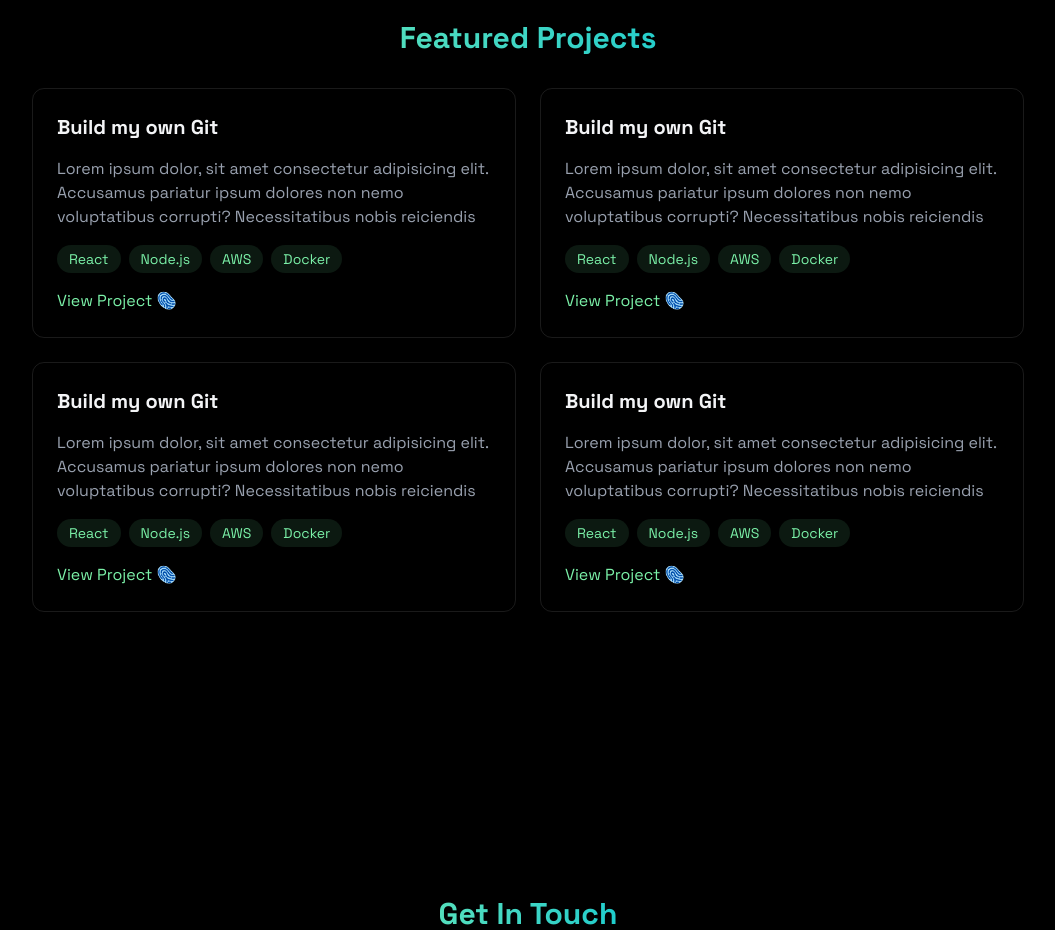
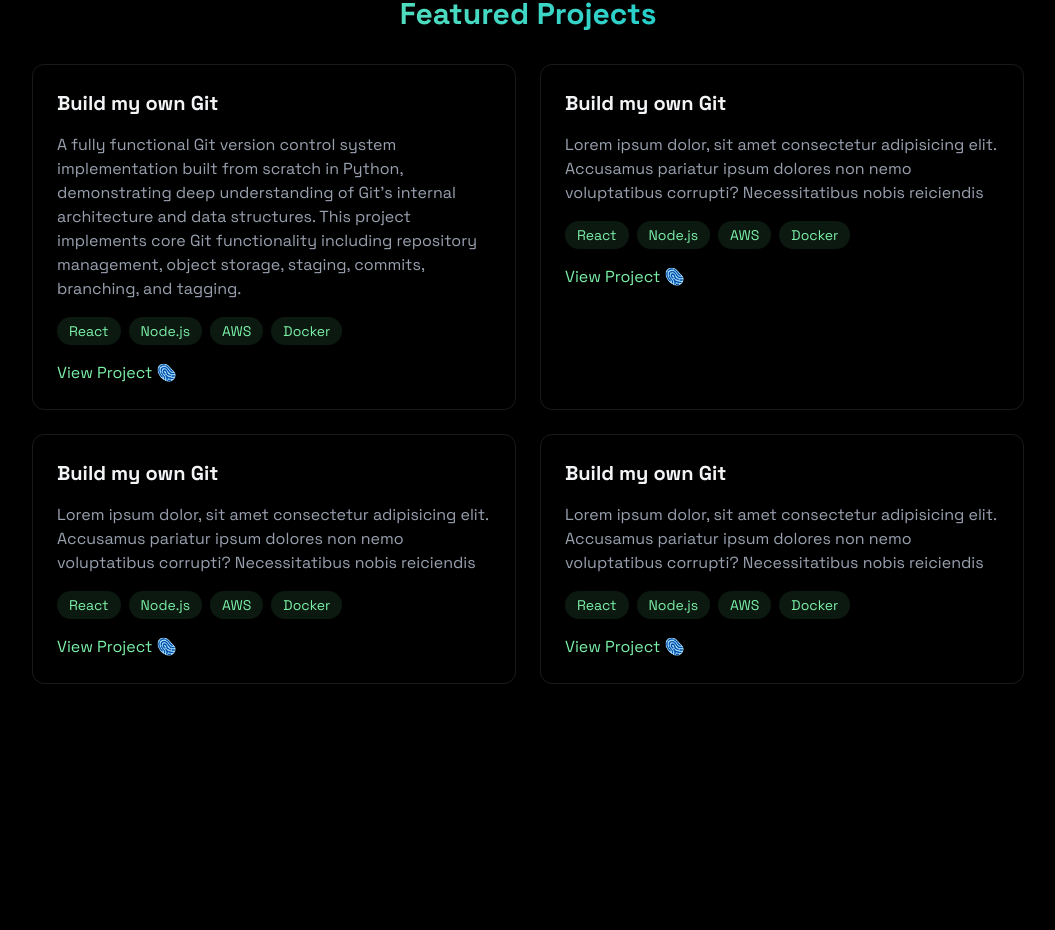
Before and after one commit to matchalatte2609/tom-nguyen-portfolio, a React (Vite) app: page / in a window 1280 px wide. Shown: the part 1956-2886 px from the top of the page, without its empty margins (112-1167 px from the left). Built offline with nearby package versions, Linux system fonts and the light colour scheme; a web font is replaced by a local one.

Commit message:
Added Build my own Git Project info

```diff
--- a/src/components/sections/Projects.jsx
+++ b/src/components/sections/Projects.jsx
@@ -21,8 +21,10 @@ export const Projects = () => {
                                     hover:border-green-500/30 hover:shadow-[0_2px_8px_rgba(59,130,246,0.2)] transition">
                         <h3 className="text-xl font-bold mb-4"> Build my own Git</h3>
                         <p className="text-gray-400 mb-4">
-                            Lorem ipsum dolor, sit amet consectetur adipisicing elit. Accusamus pariatur
-                            ipsum dolores non nemo voluptatibus corrupti? Necessitatibus nobis reiciendis
+                            A fully functional Git version control system implementation built from scratch in Python,
+                            demonstrating deep understanding of Git's internal architecture and data structures.
+                            This project implements core Git functionality including repository management, object storage, staging,
+                            commits, branching, and tagging.
                         </p>
                         <div className="flex flex-wrap gap-2 mb-4">
                             {["React", "Node.js", "AWS", "Docker"].map((tech, key) => (
@@ -36,7 +38,7 @@ export const Projects = () => {
                         </div>
                         <div className="flex justify-between items-center">
                             <a
-                                href="#"
+                                href="https://github.com/matchalatte2609/matcha-git-python"
                                 className="text-green-300 hover:text-green-200 transition-colors"
                             >
                                 View Project 🫆
```
